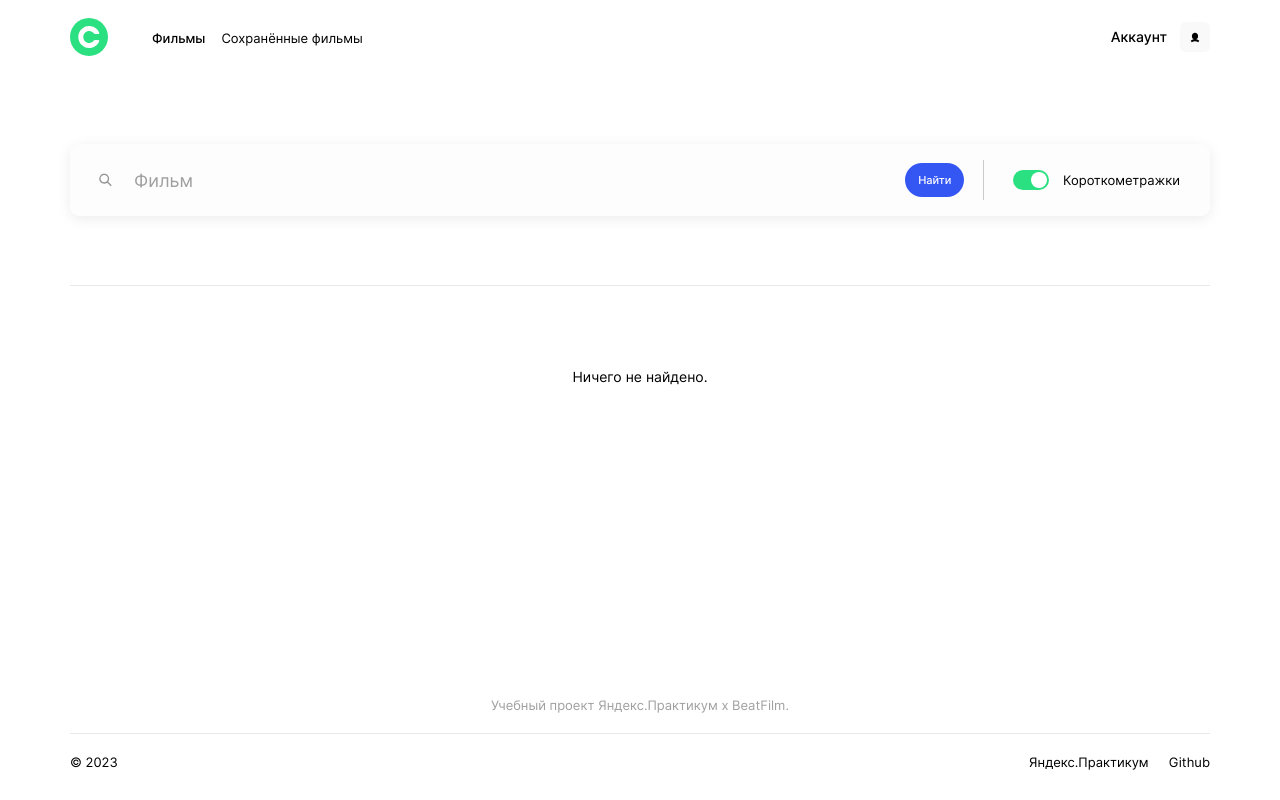
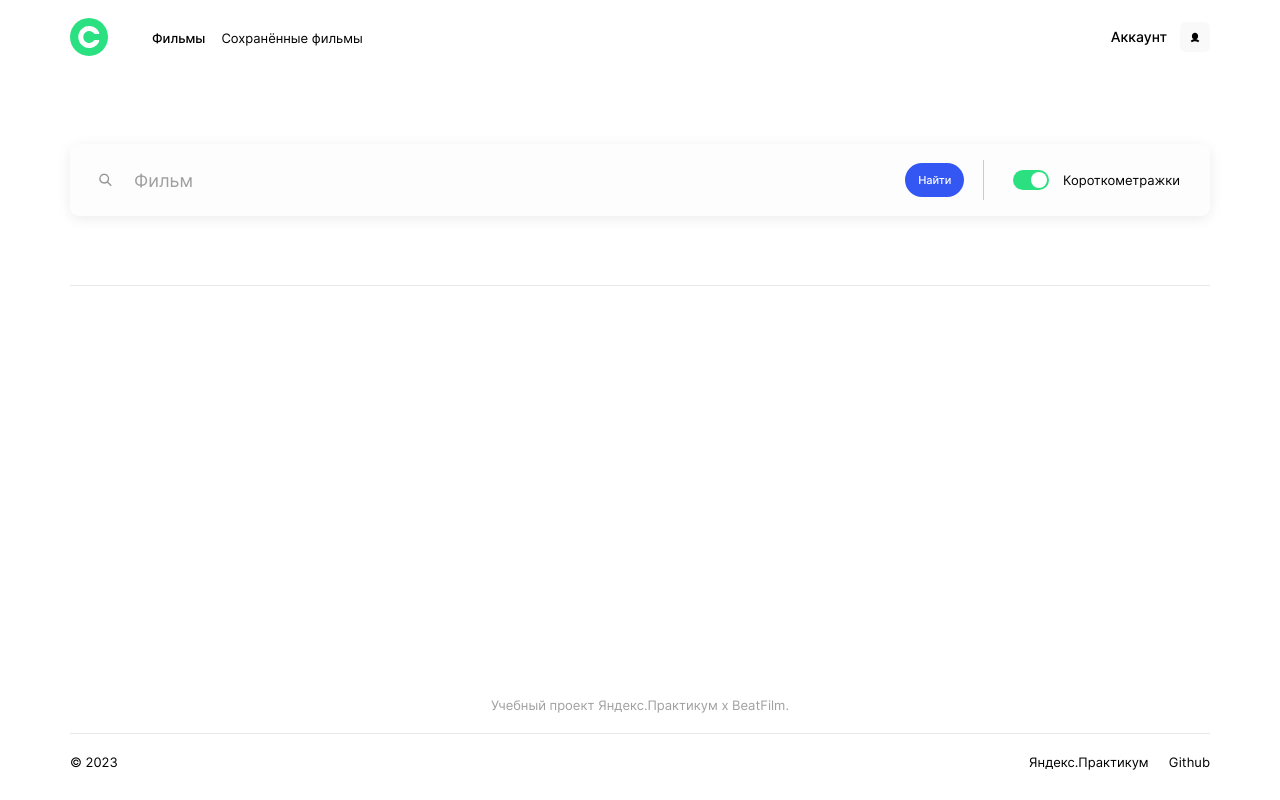
Before and after one commit to aumetros/movies-explorer-frontend, a React (Create React App) app: page /movies in a window 1280 px wide. Built offline with nearby package versions, Linux system fonts and the light colour scheme.

Commit message:
Реализовано отображение списка только после поиска

```diff
--- a/src/components/Movies/Movies.js
+++ b/src/components/Movies/Movies.js
@@ -17,9 +17,12 @@ function Movies() {
   const [isMoviesFound, setIsMoviesFound] = React.useState(true);
   const [isOpenModal, setIsOpenModal] = React.useState(false);
   const [modalMessage, setModalMessage] = React.useState("");
+  const [isMovieCardListShow, setIsMovieCardListShow] = React.useState(false);
+
 
   function handleSearchMovies(request) {
     if (movies.length === 0) {
+      setIsMovieCardListShow(true);
       setIsLoading(true);
       getMovies()
         .then((movies) => {
@@ -98,6 +101,7 @@ function Movies() {
           onLoading={isLoading}
           onErrorServer={isServerResponse}
           onNotFound={isMoviesFound}
+          isShowed={isMovieCardListShow}
         />
       </main>
       <Footer movies={true} />
--- a/src/components/MoviesCardList/MoviesCardList.css
+++ b/src/components/MoviesCardList/MoviesCardList.css
@@ -1,6 +1,11 @@
 .movies-cardlist {
   flex-grow: 1;
+  display: none;
   padding: 70px 70px 30px;
+}
+
+.movies-cardlist_show {
+  display: block;
 }
 
 .movies-cardlist__container {
--- a/src/components/MoviesCardList/MoviesCardList.js
+++ b/src/components/MoviesCardList/MoviesCardList.js
@@ -9,6 +9,7 @@ function MoviesCardList({
   onLoading,
   onErrorServer,
   onNotFound,
+  isShowed,
 }) {
   const [isShowMore, setIsShowMore] = React.useState(false);
   const [moviesPerPage, setMoviesPerPage] = React.useState(16);
@@ -58,7 +59,7 @@ function MoviesCardList({
   }
 
   return (
-    <section className="movies-cardlist">
+    <section className={`movies-cardlist ${isShowed && 'movies-cardlist_show'}`}>
       <ul
         className={`movies-cardlist__container ${
           savedMovies && "movies-cardlist__container_saved"
```
